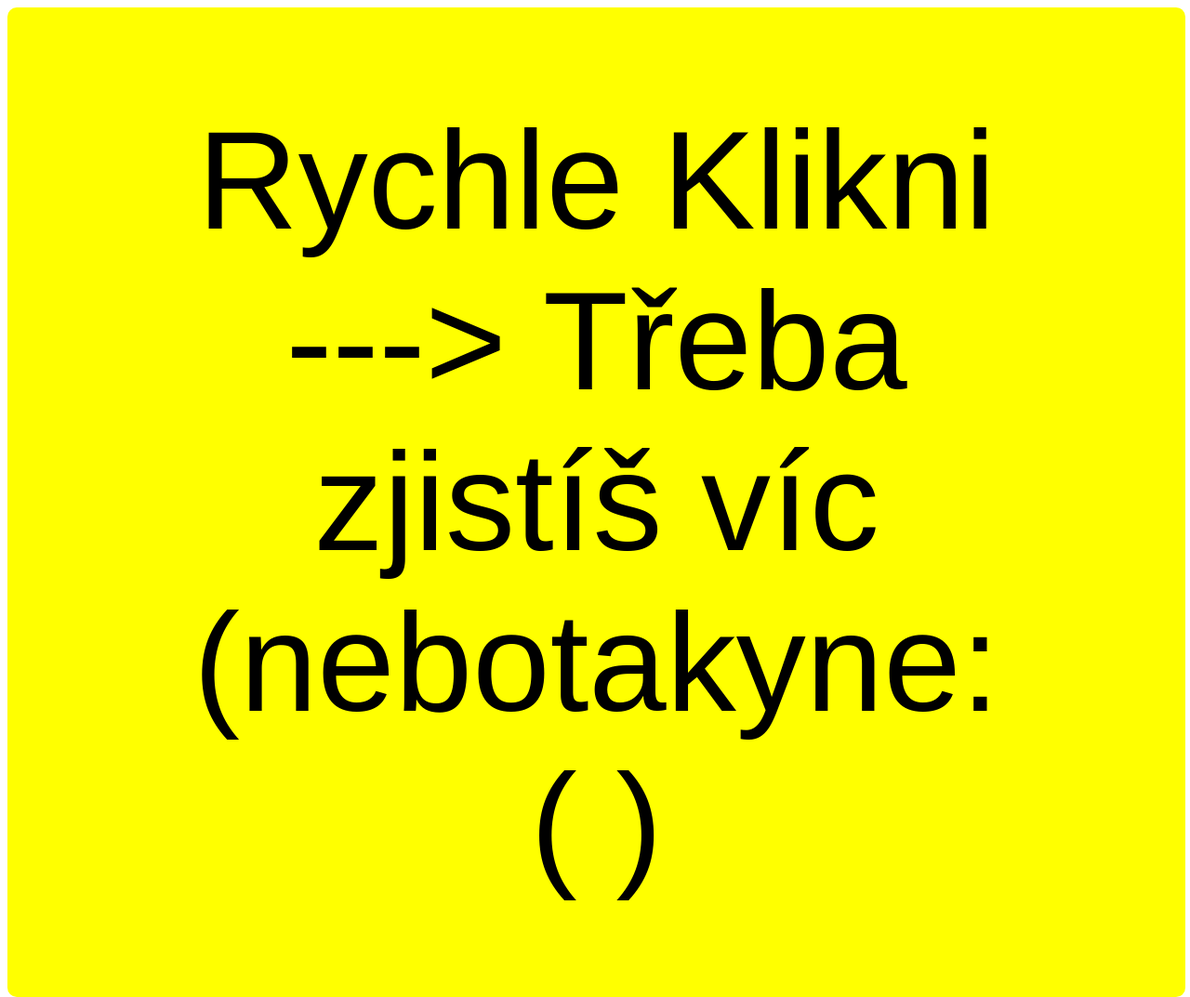
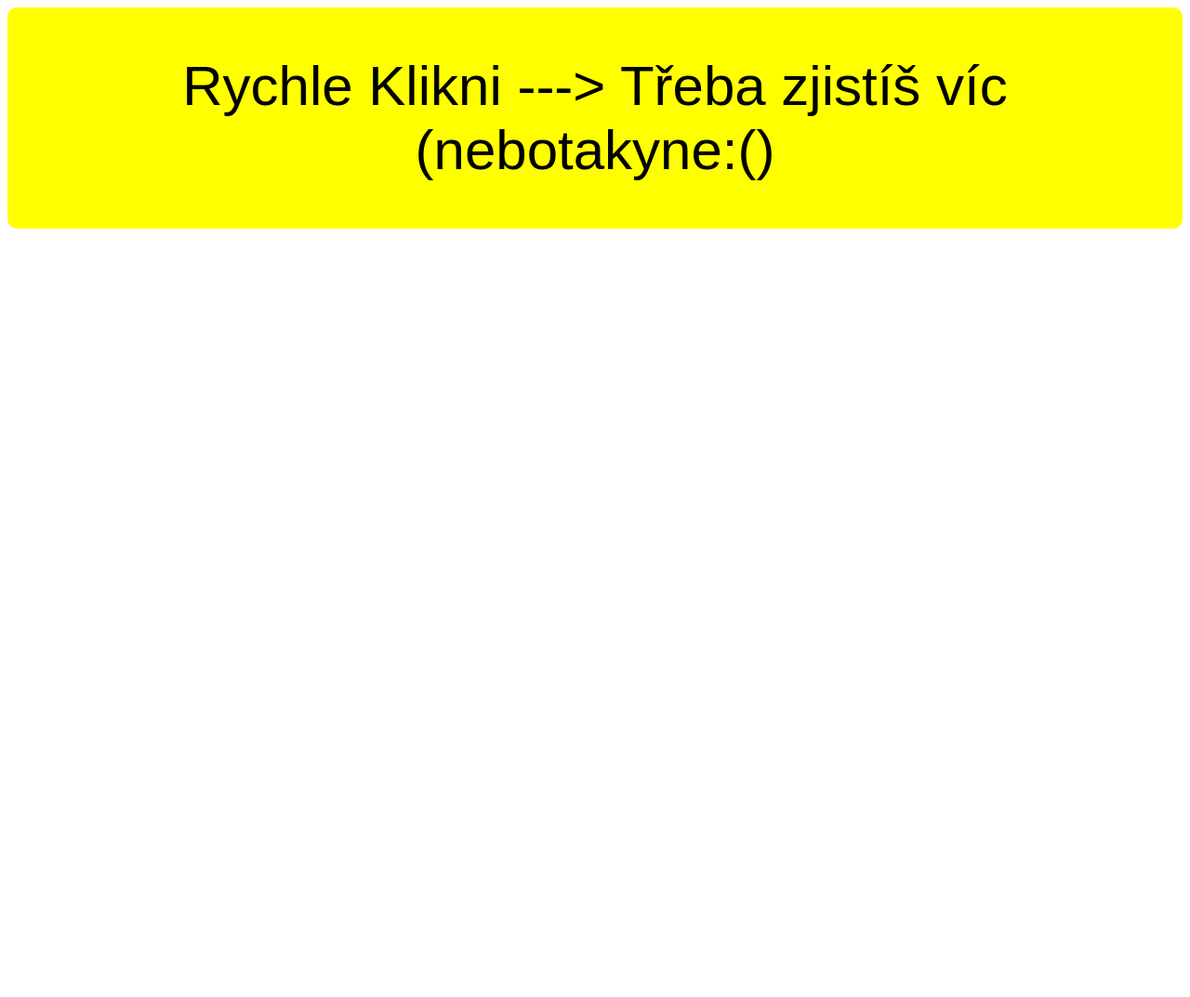
Before and after one commit to SachaVac/VS, a plain HTML site: page index.html in a window 1280 px wide. Shown: the whole page at 93% size. After the commit the page ends 800 px from the top, so only its background shows below. Drawn offline with Linux system fonts and the light colour scheme.

Commit message:
Update index.html

```diff
--- a/index.html
+++ b/index.html
@@ -6,8 +6,8 @@
     <title>AjTaKrajta</title>
     <style>
         button {
-            padding: 100px 200px;
-            font-size: 150px;
+            padding: 50px 70px;
+            font-size: 60px;
             background-color: yellow;
             color: black;
             border: black;
@@ -32,7 +32,7 @@
 </head>
 <body>
 
-    <button id="tlacitko" onclick="zobrazText()">Rychle Klikni ---> Třeba zjistíš víc (nebotakyne:( )</button>
+    <button id="tlacitko" onclick="zobrazText()">Rychle Klikni ---> Třeba zjistíš víc (nebotakyne:()</button>
     <div id="text"></div>
 
     <script>
```
